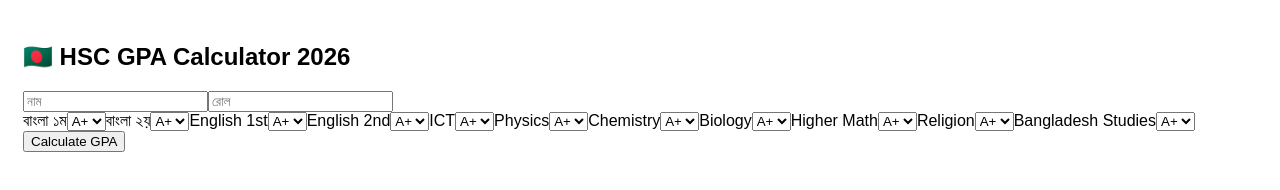
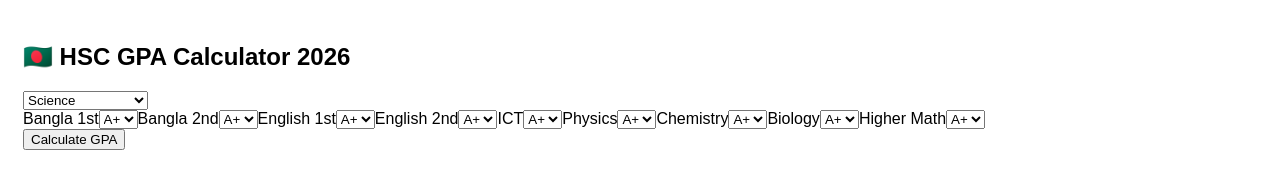
Before and after one commit to aipro1year/GPT-BOT, a plain HTML site: page index.html in a window 1280 px wide. Drawn offline with Linux system fonts and the light colour scheme.

Commit message:
Add Science Business Humanities groups

```diff
--- a/index.html
+++ b/index.html
@@ -1 +1 @@
-<!DOCTYPE html><html><head><meta charset='utf-8'><meta name='viewport' content='width=device-width,initial-scale=1'><title>HSC GPA Calculator Pro</title></head><body style='font-family:Arial;padding:15px'><h2>🇧🇩 HSC GPA Calculator 2026</h2><input id='name' placeholder='নাম'><input id='roll' placeholder='রোল'><div id='subs'></div><button onclick='calc()'>Calculate GPA</button><div id='r'></div><script>const subjects=['বাংলা ১ম','বাংলা ২য়','English 1st','English 2nd','ICT','Physics','Chemistry','Biology','Higher Math','Religion','Bangladesh Studies'];const grades=['A+','A','A-','B','C','D','F'];const gp={'A+':5,'A':4,'A-':3.5,'B':3,'C':2,'D':1,'F':0};subjects.forEach((s,i)=>{subs.innerHTML+=`<label>${s}</label><select id=s${i}>${grades.map(g=>`<option>${g}</option>`).join('')}</select>`});function calc(){let t=0;subjects.forEach((_,i)=>t+=gp[document.getElementById('s'+i).value]);document.getElementById('r').innerHTML='🎓 GPA: '+(t/subjects.length).toFixed(2);}</script></body></html>
+<!DOCTYPE html><html><head><meta charset='utf-8'><meta name='viewport' content='width=device-width,initial-scale=1'><title>HSC GPA Calculator Pro</title></head><body style='font-family:Arial;padding:15px'><h2>🇧🇩 HSC GPA Calculator 2026</h2><select id='group' onchange='loadSubjects()'><option>Science</option><option>Business Studies</option><option>Humanities</option></select><div id='subs'></div><button onclick='calc()'>Calculate GPA</button><div id='r'></div><script>const grades=['A+','A','A-','B','C','D','F'];const gp={'A+':5,'A':4,'A-':3.5,'B':3,'C':2,'D':1,'F':0};const groups={Science:['Bangla 1st','Bangla 2nd','English 1st','English 2nd','ICT','Physics','Chemistry','Biology','Higher Math'], 'Business Studies':['Bangla 1st','Bangla 2nd','English 1st','English 2nd','ICT','Accounting','Finance','Business Organization','Statistics'], 'Humanities':['Bangla 1st','Bangla 2nd','English 1st','English 2nd','ICT','History','Civics','Economics','Geography']};function loadSubjects(){subs.innerHTML='';groups[group.value].forEach((s,i)=>subs.innerHTML+=`<label>${s}</label><select id=s${i}>${grades.map(g=>`<option>${g}</option>`).join('')}</select>`);}loadSubjects();function calc(){let t=0,n=groups[group.value].length;for(let i=0;i<n;i++)t+=gp[document.getElementById('s'+i).value];r.innerHTML='🎓 Group: '+group.value+'<br>🏆 GPA: '+(t/n).toFixed(2);}</script></body></html>
```
